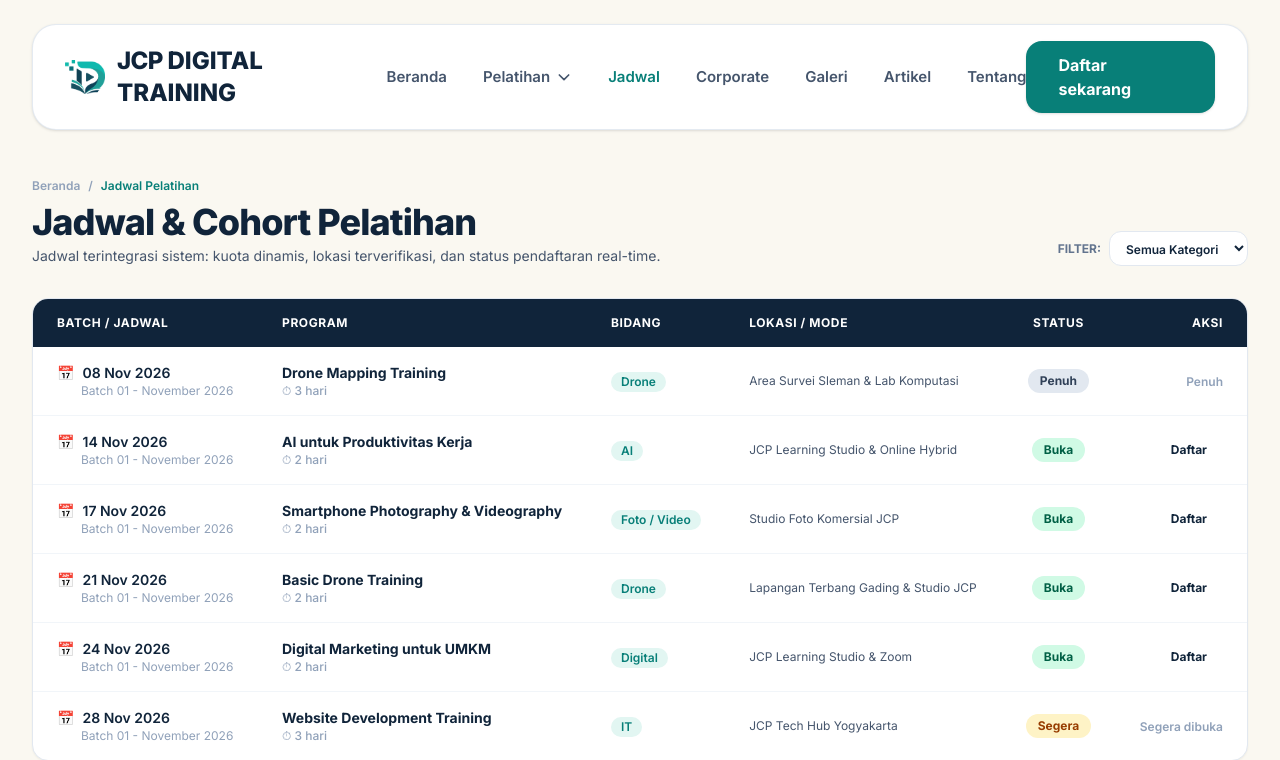
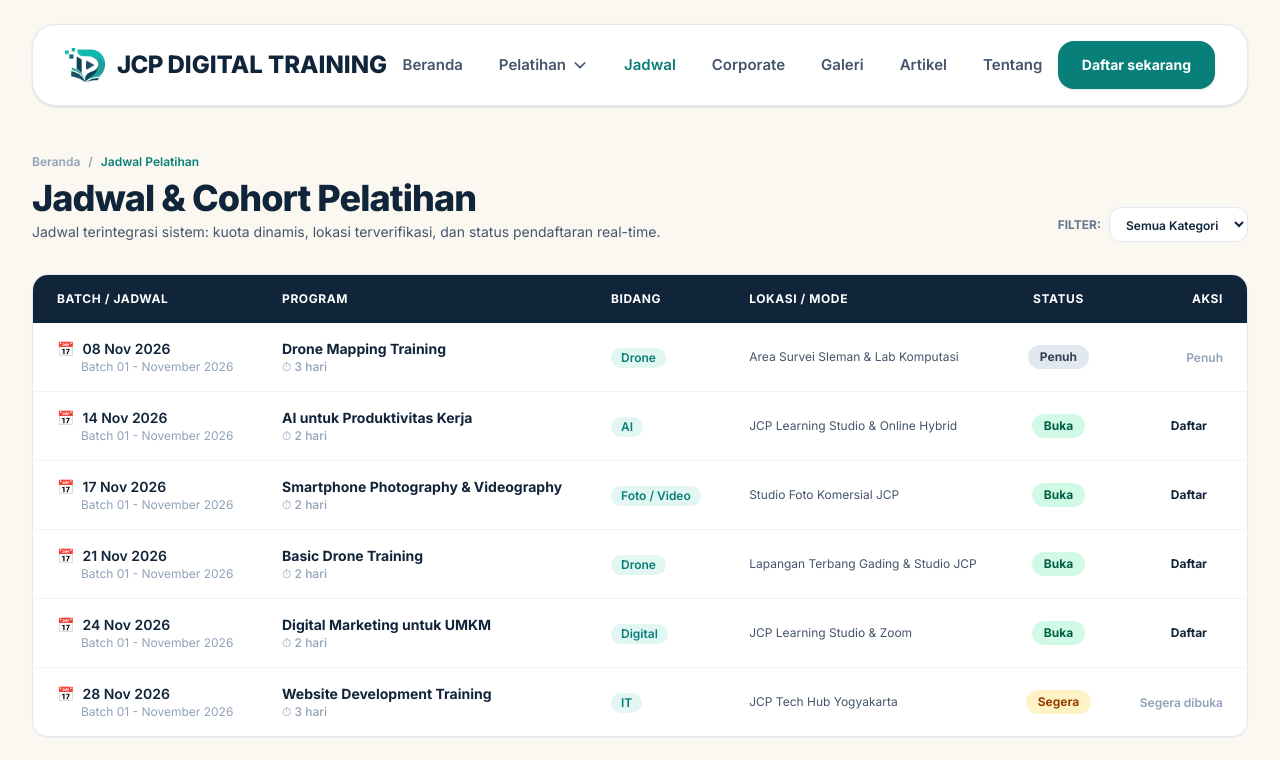
Before and after one commit to NaufalRafidr/JCP-DIGITAL-TRAINING, a Laravel app: page /jadwal in a window 1280 px wide. Shown: the top 760 px of the page. Run offline with Laravel 12, Linux system fonts and the light colour scheme; data comes from the database, SQL or seed files in the repository; style sheets or scripts are compiled from the project's sources.

Commit message:
update navbar

```diff
--- a/resources/views/layouts/app.blade.php
+++ b/resources/views/layouts/app.blade.php
@@ -118,8 +118,8 @@
                 </nav>
 
                 <!-- Tombol CTA: Daftar sekarang -->
-                <div class="flex items-center gap-3">
-                    <a href="{{ route('register') }}" class="bg-[#087F78] hover:bg-[#066761] text-white px-6 sm:px-8 py-3 rounded-2xl font-bold text-sm sm:text-base transition-all shadow-sm flex items-center justify-center">
+                <div class="flex items-center gap-2 sm:gap-3">
+                    <a href="{{ route('register') }}" class="inline-flex h-12 shrink-0 items-center justify-center whitespace-nowrap rounded-2xl bg-[#087F78] px-5 text-sm font-bold text-white shadow-sm transition-all hover:bg-[#066761] sm:px-6">
                         Daftar sekarang
                     </a>
 
```
